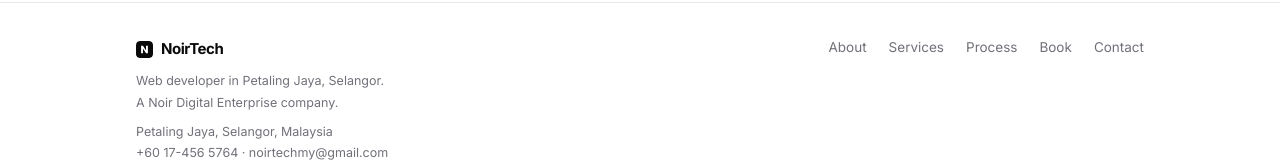
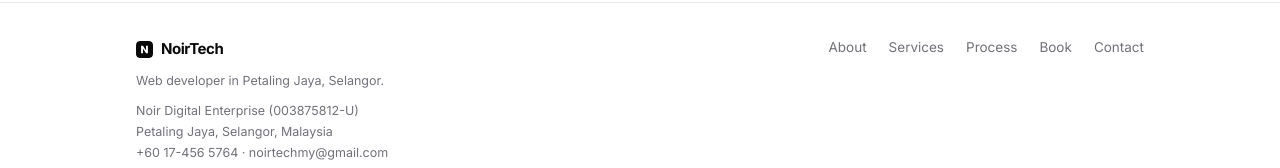
Before and after one commit to noirtechmy/NoirTech, a plain HTML site: page projects.html in a window 1280 px wide. Shown: the part 7008-7176 px from the top of the page. Drawn offline with Linux system fonts and the light colour scheme.

Commit message:
Update projects.html

```diff
--- a/projects.html
+++ b/projects.html
@@ -488,8 +488,9 @@ footer{border-top:1px solid var(--line);padding:34px 0 40px}
         </svg>
         NoirTech
       </div>
-      <p>Web developer in Petaling Jaya, Selangor.<br>A Noir Digital Enterprise company.</p>
+      <p>Web developer in Petaling Jaya, Selangor.</p>
       <address class="foot-nap">
+        <span>Noir Digital Enterprise (003875812-U)</span><br>
         <span>Petaling Jaya, Selangor, Malaysia</span><br>
         <a href="tel:+60174565764">+60 17-456 5764</a> &middot;
         <a href="mailto:noirtechmy@gmail.com">noirtechmy@gmail.com</a>
```
